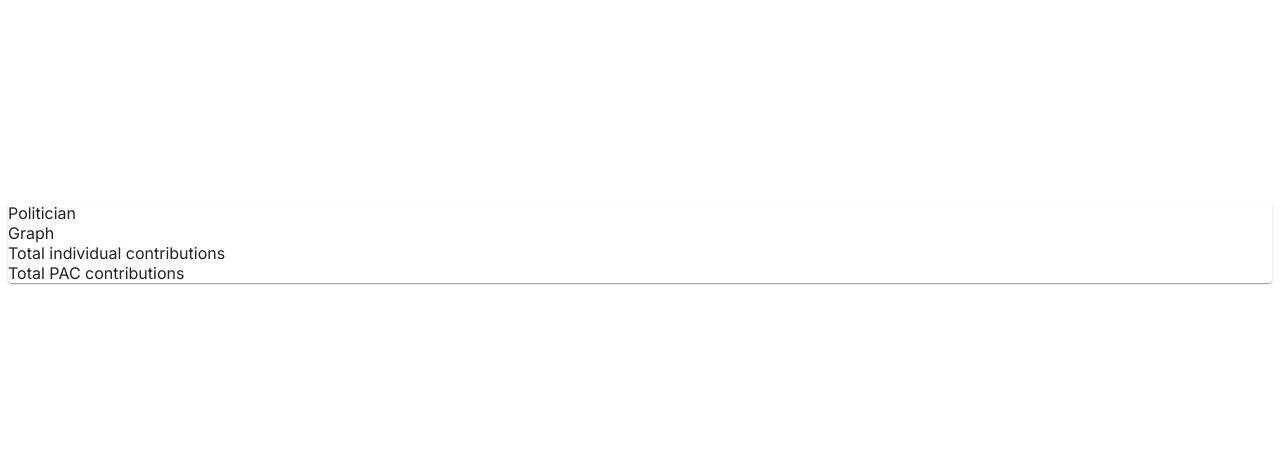
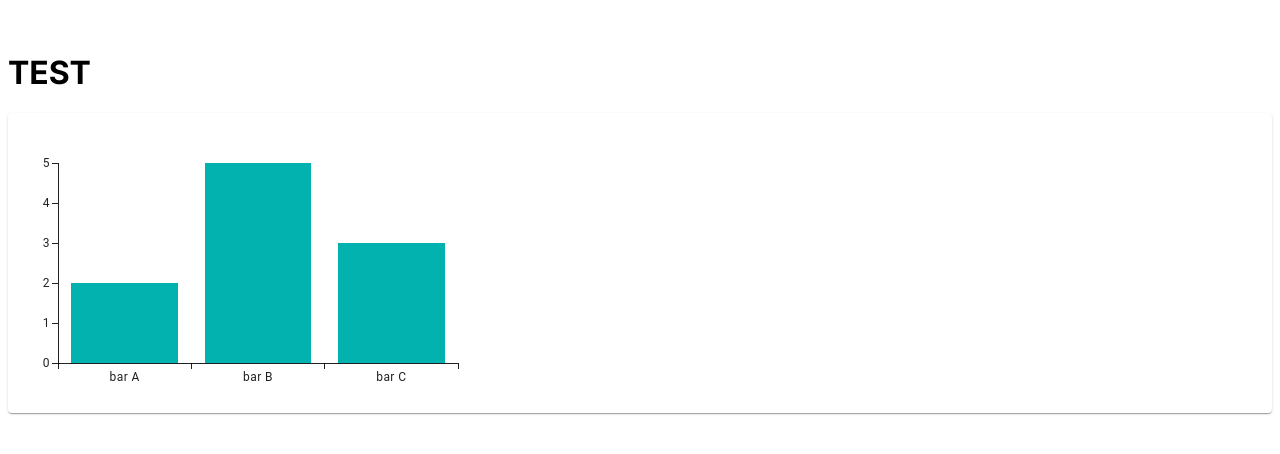
Before and after one commit to CloudyStripe/accountable-america, a Next.js app: page /politician in a window 1280 px wide. Shown: the part 186-640 px from the top of the page. Built offline with nearby package versions, Linux system fonts and the light colour scheme.

Commit message:
added MUIX and placeholder chart.

```diff
--- a/package.json
+++ b/package.json
@@ -13,6 +13,7 @@
     "@emotion/styled": "^11.11.0",
     "@mui/icons-material": "^5.11.16",
     "@mui/material": "^5.13.2",
+    "@mui/x-charts": "^6.0.0-alpha.4",
     "@types/node": "20.2.3",
     "@types/react": "18.2.6",
     "@types/react-dom": "18.2.4",
--- a/src/app/politician/page.tsx
+++ b/src/app/politician/page.tsx
@@ -1,26 +1,40 @@
 'use client'
 import { Paper, TableContainer } from "@mui/material";
+import { BarChart } from "@mui/x-charts";
 import styles from './page.module.css'
 
 export interface paramsPolitician {
   params: {},
   searchParams: {
-    name: string;
+    id: string;
   }
 }
 
 const Politician: React.FC<paramsPolitician> = (props) => {
 
-  const {searchParams} = props;
+  const { searchParams } = props;
+  console.log(searchParams)
 
   return (
     <div id="tableContainer" className={styles.tableContainer}>
-      <h1>{searchParams.name}</h1>
+      <h1>TEST</h1>
       <TableContainer component={Paper}>
-        <div>Politician</div>
-        <div>Graph</div>
-        <div>Total individual contributions</div>
-        <div>Total PAC contributions</div>
+        <BarChart
+          xAxis={[
+            {
+              id: 'barCategories',
+              data: ['bar A', 'bar B', 'bar C'],
+              scaleType: 'band',
+            },
+          ]}
+          series={[
+            {
+              data: [2, 5, 3],
+            },
+          ]}
+          width={500}
+          height={300}
+        />
       </TableContainer>
     </div>
   )
--- a/src/app/search/[candidateQuery]/page.tsx
+++ b/src/app/search/[candidateQuery]/page.tsx
@@ -68,7 +68,7 @@ const Results: React.FC<paramsObject> = (props) => {
                             {candidateResults.results && (
                                 candidateResults.results.map(x => (
                                     <TableRow>
-                                        <Link href={`../../politician?name=${x.name}`}>
+                                        <Link href={`../../politician?id=${x.candidate_id}`}>
                                             <TableCell className={styles.politicalInfo} id='politicianName'>{x.name}</TableCell>
                                         </Link>
                                         <TableCell className={styles.politicalInfo} id='politicianState'>{x.state}</TableCell>
```
Also changed, not shown: 1 other file (tests, documents, lock files or other folders).
